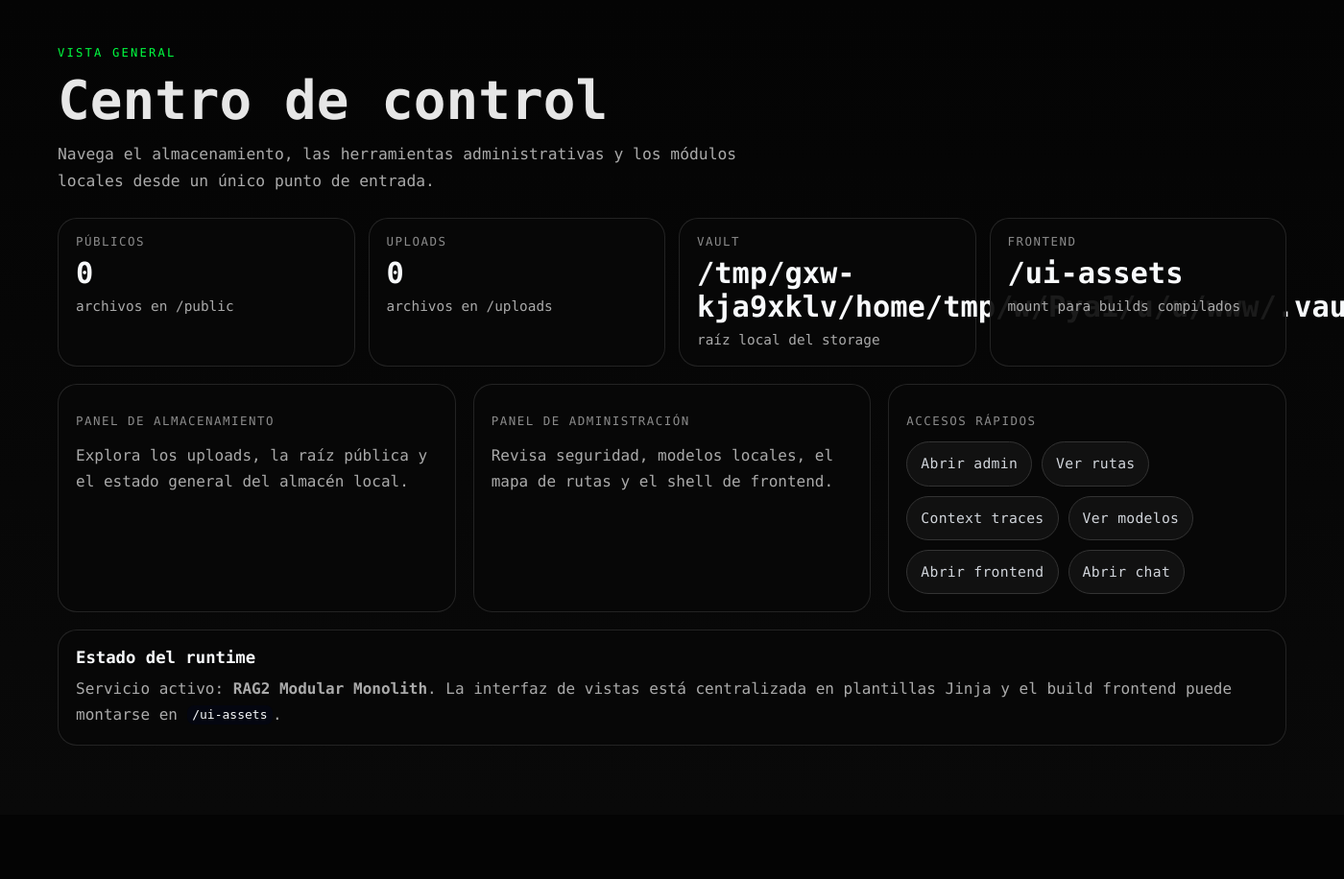
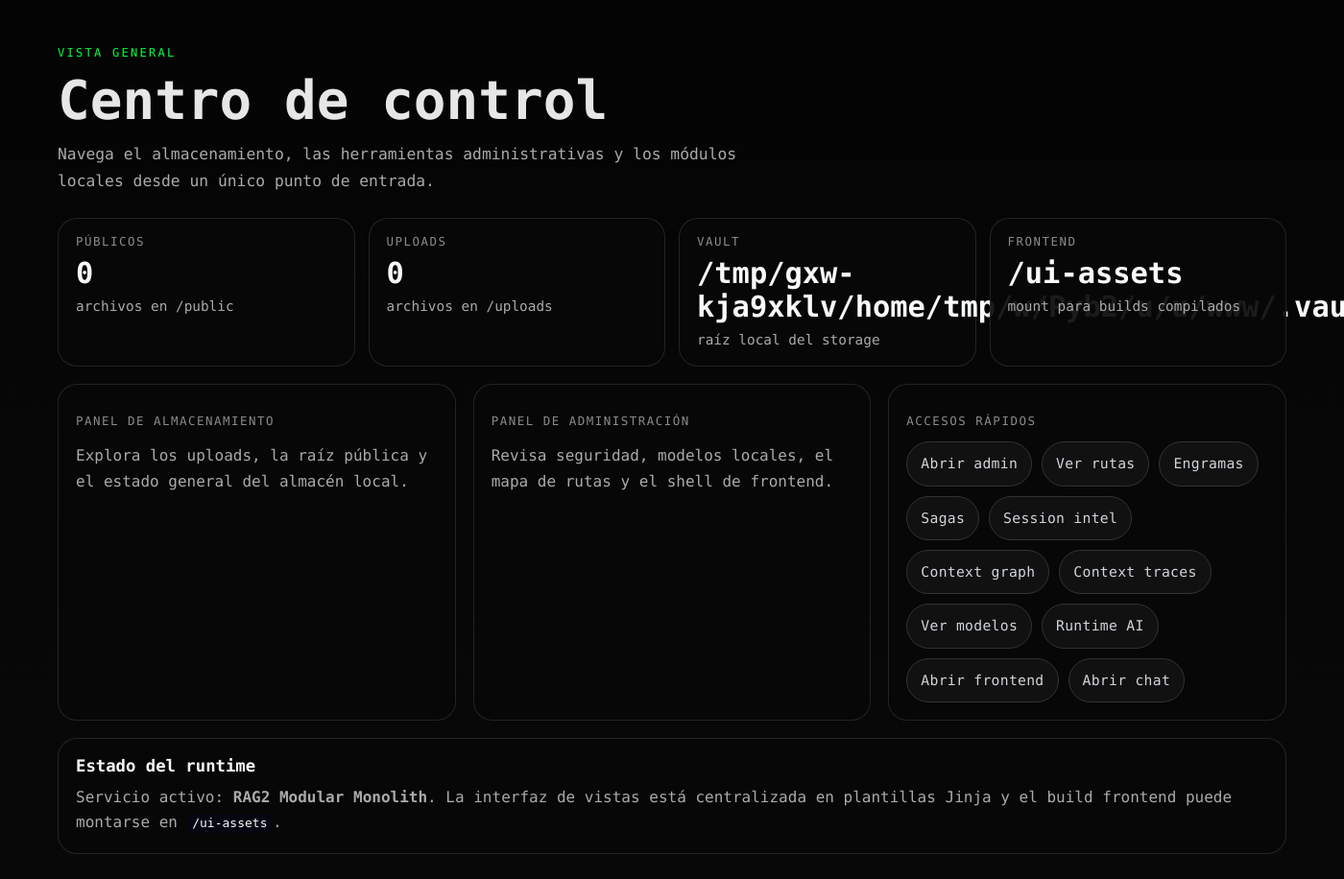
Before and after one commit to Teddy7595/rag2, a FastAPI app: page / in a window 1400 px wide; the page is wider, and only the part inside the window is pictured. Shown: the top 916 px of that part at 96% size. Before the commit the page ends 777 px from the top of that part, so only its background shows below. Run offline with FastAPI, Linux system fonts and the light colour scheme.

Commit message:
feat: add additional admin links for engrams, sagas, session intel, context graph, and runtime AI

```diff
--- a/app/adapters/web/templates/home.html
+++ b/app/adapters/web/templates/home.html
@@ -85,8 +85,13 @@
       <div class="card-actions">
         <a class="link-button" href="/admin">Abrir admin</a>
         <a class="link-button" href="/admin/routes">Ver rutas</a>
+        <a class="link-button" href="/admin/engrams">Engramas</a>
+        <a class="link-button" href="/admin/sagas">Sagas</a>
+        <a class="link-button" href="/admin/session-intel">Session intel</a>
+        <a class="link-button" href="/admin/context-graph">Context graph</a>
         <a class="link-button" href="/admin/context-traces">Context traces</a>
         <a class="link-button" href="/admin/models">Ver modelos</a>
+        <a class="link-button" href="/admin/runtime-ai">Runtime AI</a>
         <a class="link-button" href="/ui">Abrir frontend</a>
         <a class="link-button" href="/chat">Abrir chat</a>
       </div>
```
